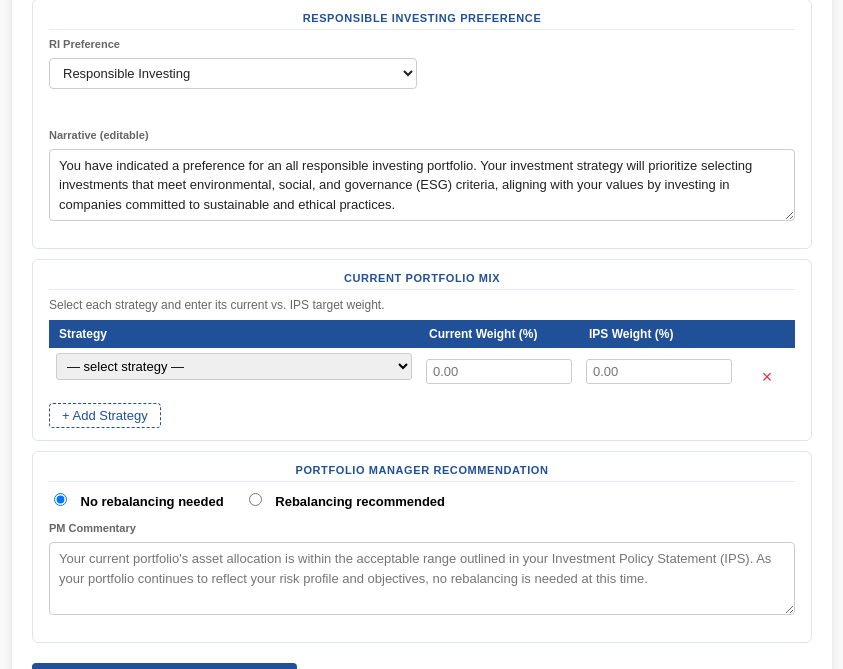
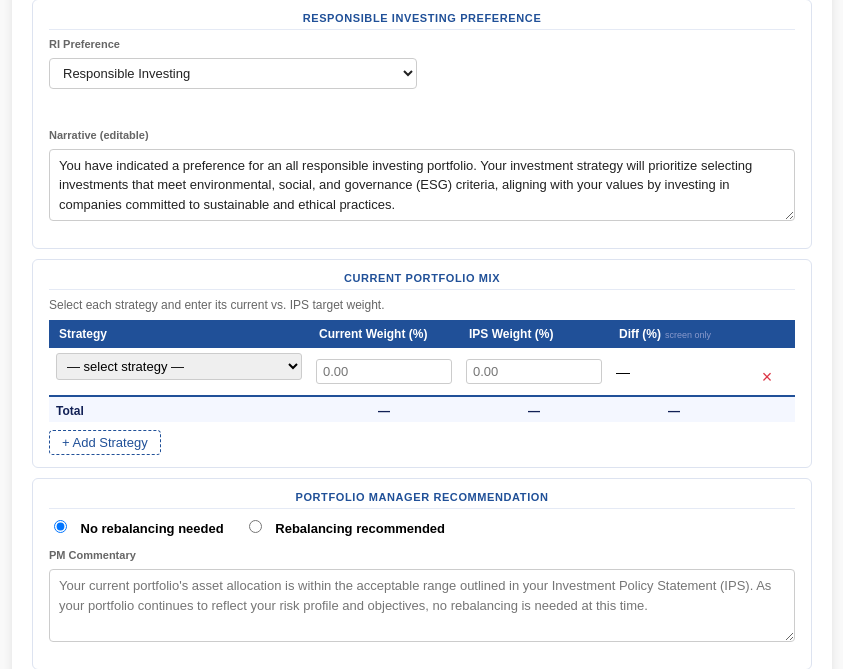
Before and after one commit to omarelassaad/ips-generator-web, a Django app: page /ips/annual-review/ in a window 1280 px wide. Shown: the part 1775-2444 px from the top of the page, without its empty margins (218-1061 px from the left). Run offline with Django 5.2, Linux system fonts and the light colour scheme; the visitor is signed in with stand-in values (Sample User, id 1); data comes from the database, SQL or seed files in the repository; data that the repository does not hold is empty; some libraries are stand-ins or nearby versions.

Commit message:
Annual Review: add live totals row with diff to strategy table (screen only)
- Totals footer row shows sum of Current Weight %, IPS Weight %, and Diff %
- Per-row diff cell shows individual strategy deviation
- Diff coloured green (over-weight) / red (under-weight) / neutral (zero)
- Column labelled 'screen only' badge — not present in annual_review_pdf.html
  so the difference never appears in the generated PDF
- Totals recalculate live on every keystroke and on IFMS load

Co-Authored-By: Claude Sonnet 4.6 <noreply@anthropic.com>

```diff
--- a/app/ips/templates/annual_review.html
+++ b/app/ips/templates/annual_review.html
@@ -65,6 +65,24 @@
     font-family: inherit;
   }
   .strat-table .col-action { width: 36px; text-align: center; }
+  /* Totals footer row */
+  .strat-table tfoot td {
+    border-top: 2px solid #205098;
+    border-bottom: none;
+    padding: 7px 7px 4px;
+    font-size: 12px;
+    font-weight: 700;
+    color: #112055;
+    background: #f4f7ff;
+  }
+  .strat-table tfoot .tot-num { text-align: center; }
+  .diff-pos { color: #217a3c; }
+  .diff-neg { color: #c0392b; }
+  .diff-zero { color: #555; }
+  .screen-only-badge {
+    font-size: 9px; font-weight: 400; color: #8899cc;
+    margin-left: 4px; vertical-align: middle; letter-spacing: 0;
+  }
   .btn-rm {
     background: none; border: none; color: #dc3545;
     font-size: 18px; cursor: pointer; padding: 0 4px; line-height: 1; width: auto;
@@ -299,8 +317,9 @@
         <thead>
           <tr>
             <th>Strategy</th>
-            <th style="width:140px;">Current Weight (%)</th>
-            <th style="width:140px;">IPS Weight (%)</th>
+            <th style="width:130px;">Current Weight (%)</th>
+            <th style="width:130px;">IPS Weight (%)</th>
+            <th style="width:110px;">Diff (%)<span class="screen-only-badge">screen only</span></th>
             <th class="col-action"></th>
           </tr>
         </thead>
@@ -316,9 +335,19 @@
             </td>
             <td><input type="number" name="current_weight[]" step="0.01" min="0" max="100" placeholder="0.00"></td>
             <td><input type="number" name="ips_weight[]"     step="0.01" min="0" max="100" placeholder="0.00"></td>
+            <td class="diff-cell tot-num">—</td>
             <td class="col-action"><button type="button" class="btn-rm" title="Remove">&#215;</button></td>
           </tr>
         </tbody>
+        <tfoot>
+          <tr>
+            <td><strong>Total</strong></td>
+            <td class="tot-num" id="tot-current">—</td>
+            <td class="tot-num" id="tot-ips">—</td>
+            <td class="tot-num" id="tot-diff">—</td>
+            <td></td>
+          </tr>
+        </tfoot>
       </table>
       <button type="button" class="btn-add-row" id="add-row">+ Add Strategy</button>
     </div>
@@ -385,6 +414,39 @@
   var riTxt = document.getElementById('txt-ri');
   if (riSel && riTxt && riMap[riSel.value] !== undefined) riTxt.value = riMap[riSel.value];
 
+  // ── Totals recalculation ─────────────────────────────────────────────────
+  function recalcTotals() {
+    var tbody = document.getElementById('strat-tbody');
+    var rows  = tbody.querySelectorAll('tr');
+    var sumC = 0, sumI = 0;
+    rows.forEach(function(tr) {
+      var cInput = tr.querySelector('input[name="current_weight[]"]');
+      var iInput = tr.querySelector('input[name="ips_weight[]"]');
+      var c = parseFloat(cInput && cInput.value) || 0;
+      var i = parseFloat(iInput && iInput.value) || 0;
+      sumC += c;
+      sumI += i;
+      // Per-row diff cell
+      var diffCell = tr.querySelector('.diff-cell');
+      if (diffCell) {
+        var rd = c - i;
+        diffCell.textContent = rd !== 0 ? (rd > 0 ? '+' : '') + rd.toFixed(2) + '%' : '—';
+        diffCell.className = 'diff-cell tot-num ' + (rd > 0 ? 'diff-pos' : rd < 0 ? 'diff-neg' : 'diff-zero');
+      }
+    });
+
+    var diff = sumC - sumI;
+    var fmt  = function(v) { return v.toFixed(2) + '%'; };
+    document.getElementById('tot-current').textContent = fmt(sumC);
+    document.getElementById('tot-ips').textContent     = fmt(sumI);
+    var diffEl = document.getElementById('tot-diff');
+    diffEl.textContent  = diff !== 0 ? (diff > 0 ? '+' : '') + fmt(diff) : '0.00%';
+    diffEl.className    = 'tot-num ' + (diff > 0 ? 'diff-pos' : diff < 0 ? 'diff-neg' : 'diff-zero');
+  }
+
+  // Delegate input events on the tbody for live updates
+  document.getElementById('strat-tbody').addEventListener('input', recalcTotals);
+
   // Add / remove strategy rows
   function makeRow() {
     var tmpl = document.getElementById('strat-options-tmpl');
@@ -393,16 +455,18 @@
     tr.innerHTML = '<td><select name="strategy_name[]">' + optionsHtml + '</select></td>'
       + '<td><input type="number" name="current_weight[]" step="0.01" min="0" max="100" placeholder="0.00"></td>'
       + '<td><input type="number" name="ips_weight[]"     step="0.01" min="0" max="100" placeholder="0.00"></td>'
+      + '<td class="diff-cell tot-num">—</td>'
       + '<td class="col-action"><button type="button" class="btn-rm" title="Remove">&#215;</button></td>';
     return tr;
   }
   document.getElementById('add-row').addEventListener('click', function () {
     document.getElementById('strat-tbody').appendChild(makeRow());
+    recalcTotals();
   });
   document.getElementById('strat-tbody').addEventListener('click', function (e) {
     if (e.target.classList.contains('btn-rm')) {
       var rows = this.querySelectorAll('tr');
-      if (rows.length > 1) e.target.closest('tr').remove();
+      if (rows.length > 1) { e.target.closest('tr').remove(); recalcTotals(); }
     }
   });
 
@@ -496,6 +560,7 @@
         }
       });
 
+      recalcTotals();
       setMsg('Loaded ' + composite.strategies.length + ' strategies for ' + composite.composite_desc + '.', 'info');
       ifmsResultsEl.style.display = 'none';
     });
```
